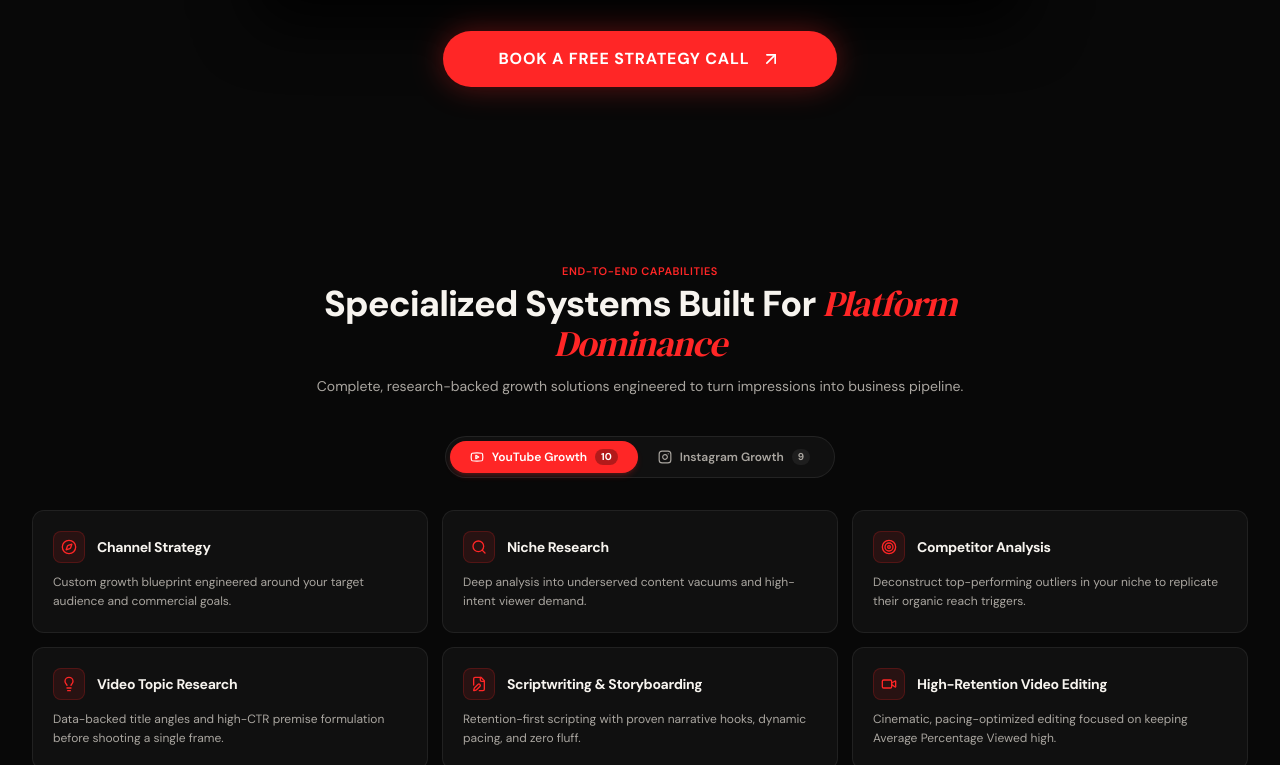
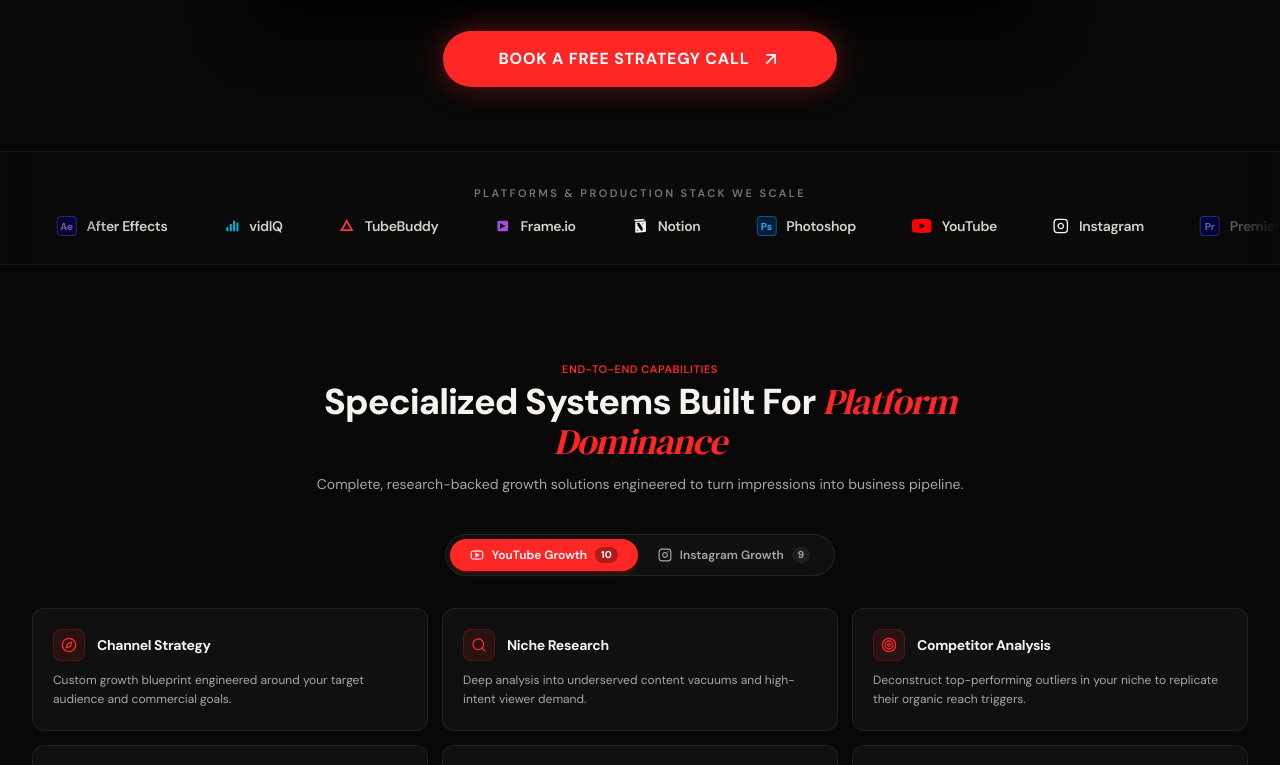
Before and after one commit to RITIKSINGH-DEOS/YouTooGrow, a Next.js app: page / in a window 1280 px wide. Shown: the part 756-1521 px from the top of the page. Built offline with nearby package versions, Linux system fonts and the light colour scheme.

Commit message:
feat(trust): add business ecosystem & creative stack logo ticker

```diff
--- a/src/app/page.tsx
+++ b/src/app/page.tsx
@@ -1,4 +1,5 @@
 import { HeroSection } from "@/components/hero/hero-section";
+import { PlatformLogos } from "@/components/trust/platform-logos";
 import { ServicesSection } from "@/components/services/services-section";
 import { HowWeWork } from "@/components/workflow/how-we-work";
 import { ProofInMotion } from "@/components/proof/proof-in-motion";
@@ -15,7 +16,10 @@ export default function HomePage() {
         {/* 1. Hero Section with Integrated Video Framework Card */}
         <HeroSection />
 
-        {/* 2. Services Section (YouTube & Instagram) */}
+        {/* 2. Platforms & Production Ecosystem Logos Ticker */}
+        <PlatformLogos />
+
+        {/* 3. Services Section (YouTube & Instagram) */}
         <ServicesSection />
 
         {/* 4. How We Work (01 to 06 Workflow Timeline) */}
--- a/src/components/hero/hero-section.tsx
+++ b/src/components/hero/hero-section.tsx
@@ -22,7 +22,7 @@ export function HeroSection({ videoSrc }: HeroSectionProps) {
   };
 
   return (
-    <section className="relative pt-8 pb-12 sm:pt-10 sm:pb-16 md:pt-12 md:pb-20 overflow-hidden">
+    <section className="relative pt-8 pb-12 sm:pt-10 sm:pb-14 md:pt-12 md:pb-16 overflow-hidden">
       {/* Cinematic Ambient Glow Behind Headline */}
       <div
         className="absolute top-28 left-1/2 -translate-x-1/2 -translate-y-1/2 w-[700px] h-[350px] bg-[radial-gradient(ellipse_at_center,rgba(255,38,38,0.14)_0%,rgba(255,38,38,0.02)_50%,transparent_75%)] blur-[90px] pointer-events-none"
--- /dev/null
+++ b/src/components/trust/platform-logos.tsx
@@ -0,0 +1,153 @@
+"use client";
+
+import React from "react";
+
+interface LogoItem {
+  id: string;
+  name: string;
+  renderIcon: () => React.ReactNode;
+}
+
+const businessLogos: LogoItem[] = [
+  {
+    id: "youtube",
+    name: "YouTube",
+    renderIcon: () => (
+      <svg className="w-5 h-5 fill-current text-[#ff0000]" viewBox="0 0 24 24" aria-hidden="true">
+        <path d="M23.498 6.186a3.016 3.016 0 0 0-2.122-2.136C19.505 3.545 12 3.545 12 3.545s-7.505 0-9.377.505A3.017 3.017 0 0 0 .502 6.186C0 8.07 0 12 0 12s0 3.93.502 5.814a3.016 3.016 0 0 0 2.122 2.136c1.871.505 9.376.505 9.376.505s7.505 0 9.377-.505a3.015 3.015 0 0 0 2.122-2.136C24 15.93 24 12 24 12s0-3.93-.502-5.814zM9.545 15.568V8.432L15.818 12l-6.273 3.568z" />
+      </svg>
+    ),
+  },
+  {
+    id: "instagram",
+    name: "Instagram",
+    renderIcon: () => (
+      <svg className="w-4 h-4 fill-none stroke-current stroke-2 text-[#f7f4ef]" viewBox="0 0 24 24" aria-hidden="true">
+        <rect x="2" y="2" width="20" height="20" rx="5" ry="5" />
+        <path d="M16 11.37A4 4 0 1 1 12.63 8 4 4 0 0 1 16 11.37z" />
+        <line x1="17.5" y1="6.5" x2="17.51" y2="6.5" />
+      </svg>
+    ),
+  },
+  {
+    id: "premiere",
+    name: "Premiere Pro",
+    renderIcon: () => (
+      <div className="w-5 h-5 rounded bg-[#00005b] border border-[#9999ff]/40 text-[#9999ff] font-bold text-[10px] flex items-center justify-center shrink-0">
+        Pr
+      </div>
+    ),
+  },
+  {
+    id: "davinci",
+    name: "DaVinci Resolve",
+    renderIcon: () => (
+      <div className="w-5 h-5 relative flex items-center justify-center shrink-0">
+        <svg className="w-4 h-4" viewBox="0 0 24 24" fill="none" aria-hidden="true">
+          <circle cx="12" cy="7" r="4" fill="#ff4d4d" />
+          <circle cx="7" cy="15" r="4" fill="#00b67a" />
+          <circle cx="17" cy="15" r="4" fill="#3b82f6" />
+        </svg>
+      </div>
+    ),
+  },
+  {
+    id: "aftereffects",
+    name: "After Effects",
+    renderIcon: () => (
+      <div className="w-5 h-5 rounded bg-[#00005b] border border-[#d291ff]/40 text-[#d291ff] font-bold text-[10px] flex items-center justify-center shrink-0">
+        Ae
+      </div>
+    ),
+  },
+  {
+    id: "vidiq",
+    name: "vidIQ",
+    renderIcon: () => (
+      <svg className="w-4 h-4 fill-current text-[#00b4d8]" viewBox="0 0 24 24" aria-hidden="true">
+        <path d="M4 14h3v6H4v-6zm5-5h3v11H9V9zm5-5h3v16h-3V4zm5 3h3v13h-3V7z" />
+      </svg>
+    ),
+  },
+  {
+    id: "tubebuddy",
+    name: "TubeBuddy",
+    renderIcon: () => (
+      <svg className="w-4 h-4 fill-current text-[#ff3344]" viewBox="0 0 24 24" aria-hidden="true">
+        <path d="M12 2L2 19.5h20L12 2zm0 5l5.5 10H6.5L12 7z" />
+      </svg>
+    ),
+  },
+  {
+    id: "frameio",
+    name: "Frame.io",
+    renderIcon: () => (
+      <svg className="w-4 h-4 fill-current text-[#9d4edd]" viewBox="0 0 24 24" aria-hidden="true">
+        <path d="M6 4h12a2 2 0 0 1 2 2v12a2 2 0 0 1-2 2H6a2 2 0 0 1-2-2V6a2 2 0 0 1 2-2zm2 4v8l8-4-8-4z" />
+      </svg>
+    ),
+  },
+  {
+    id: "notion",
+    name: "Notion",
+    renderIcon: () => (
+      <svg className="w-4 h-4 fill-current text-[#f7f4ef]" viewBox="0 0 24 24" aria-hidden="true">
+        <path d="M4.459 4.208c.746.606 1.026.56 2.428.466l13.215-.793c.28 0 .047-.28-.093-.373L17.842 1.97c-.42-.326-.98-.746-2.1-.653L3.899 2.296c-.653.047-.793.42-.42.747l.98.165zm.746 3.033v13.532c0 .886.42 1.213 1.306 1.165l13.915-.84c.886-.046.793-.793.793-1.446V5.841c0-.653-.28-.933-.886-.886l-14.24.84c-.653.046-.888.42-.888 1.446zm12.378 1.493c.093.373 0 .746-.373.793l-.84.14v8.868c-.466.28-.98.42-1.493.42-.746 0-1.073-.233-1.68-.98l-4.527-6.907v6.627l1.4.327c.373.093.466.42.093.746l-2.613.14c-.093 0-.327-.14-.373-.373 0-.373.187-.653.56-.746l.84-.233V8.873c0-.466-.233-.653-.746-.7l-.84-.093c-.093-.28 0-.606.373-.653l2.986-.187c.886 0 1.213.14 1.773.933l4.62 7.047V9.433l-1.353-.187c-.373-.047-.466-.373-.093-.7l2.846-.14c.093 0 .28.14.373.373z" />
+      </svg>
+    ),
+  },
+  {
+    id: "photoshop",
+    name: "Photoshop",
+    renderIcon: () => (
+      <div className="w-5 h-5 rounded bg-[#001e36] border border-[#31a8ff]/40 text-[#31a8ff] font-bold text-[10px] flex items-center justify-center shrink-0">
+        Ps
+      </div>
+    ),
+  },
+];
+
+export function PlatformLogos() {
+  // Quadruple items to create a smooth, seamless infinite loop
+  const marqueeItems = [...businessLogos, ...businessLogos, ...businessLogos, ...businessLogos];
+
+  return (
+    <section
+      aria-label="Platforms and Creative Ecosystem Stack"
+      className="relative py-7 border-y border-white/[0.06] bg-[#0c0c0c]/60 backdrop-blur-sm overflow-hidden"
+    >
+      {/* Soft Vignette Gradients on Left and Right Edges */}
+      <div
+        className="pointer-events-none absolute inset-y-0 left-0 w-16 sm:w-28 bg-gradient-to-r from-[#080808] to-transparent z-10"
+        aria-hidden="true"
+      />
+      <div
+        className="pointer-events-none absolute inset-y-0 right-0 w-16 sm:w-28 bg-gradient-to-l from-[#080808] to-transparent z-10"
+        aria-hidden="true"
+      />
+
+      <div className="max-w-7xl mx-auto px-6 sm:px-8 mb-3 text-center">
+        <span className="text-[10px] sm:text-[11px] font-semibold uppercase tracking-[0.22em] text-[#78746e]">
+          Platforms &amp; Production Stack We Scale
+        </span>
+      </div>
+
+      {/* Marquee Track with Pause on Hover */}
+      <div className="flex overflow-hidden select-none group">
+        <div className="flex shrink-0 items-center gap-10 sm:gap-14 animate-marquee-left group-hover:[animation-play-state:paused]">
+          {marqueeItems.map((logo, idx) => (
+            <div
+              key={`${logo.id}-${idx}`}
+              className="inline-flex items-center gap-2.5 text-[#aaa6a0] hover:text-[#f7f4ef] transition-colors duration-200 shrink-0 cursor-default"
+            >
+              {logo.renderIcon()}
+              <span className="text-xs sm:text-sm font-semibold tracking-tight text-[#d5d0c8]">
+                {logo.name}
+              </span>
+            </div>
+          ))}
+        </div>
+      </div>
+    </section>
+  );
+}
```
